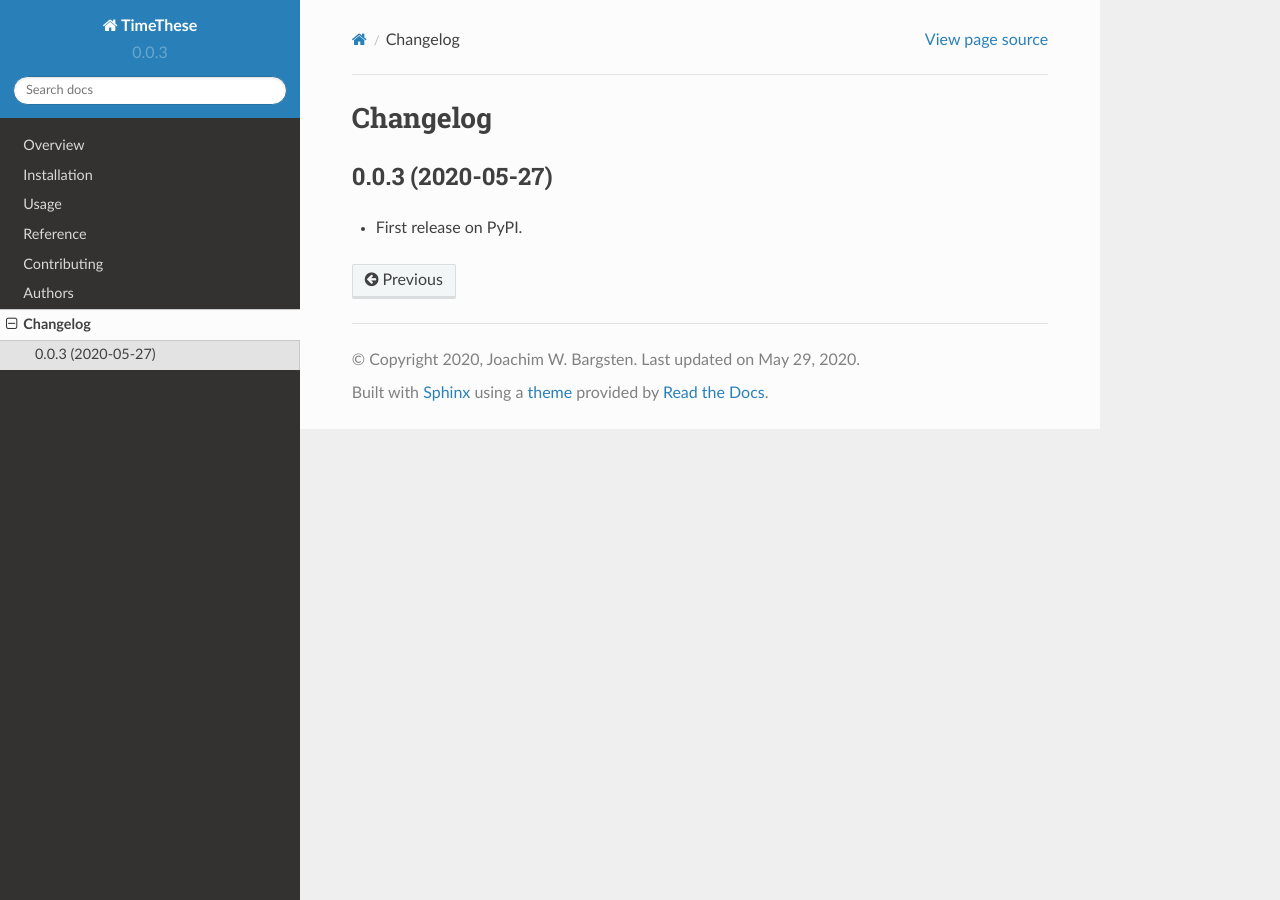
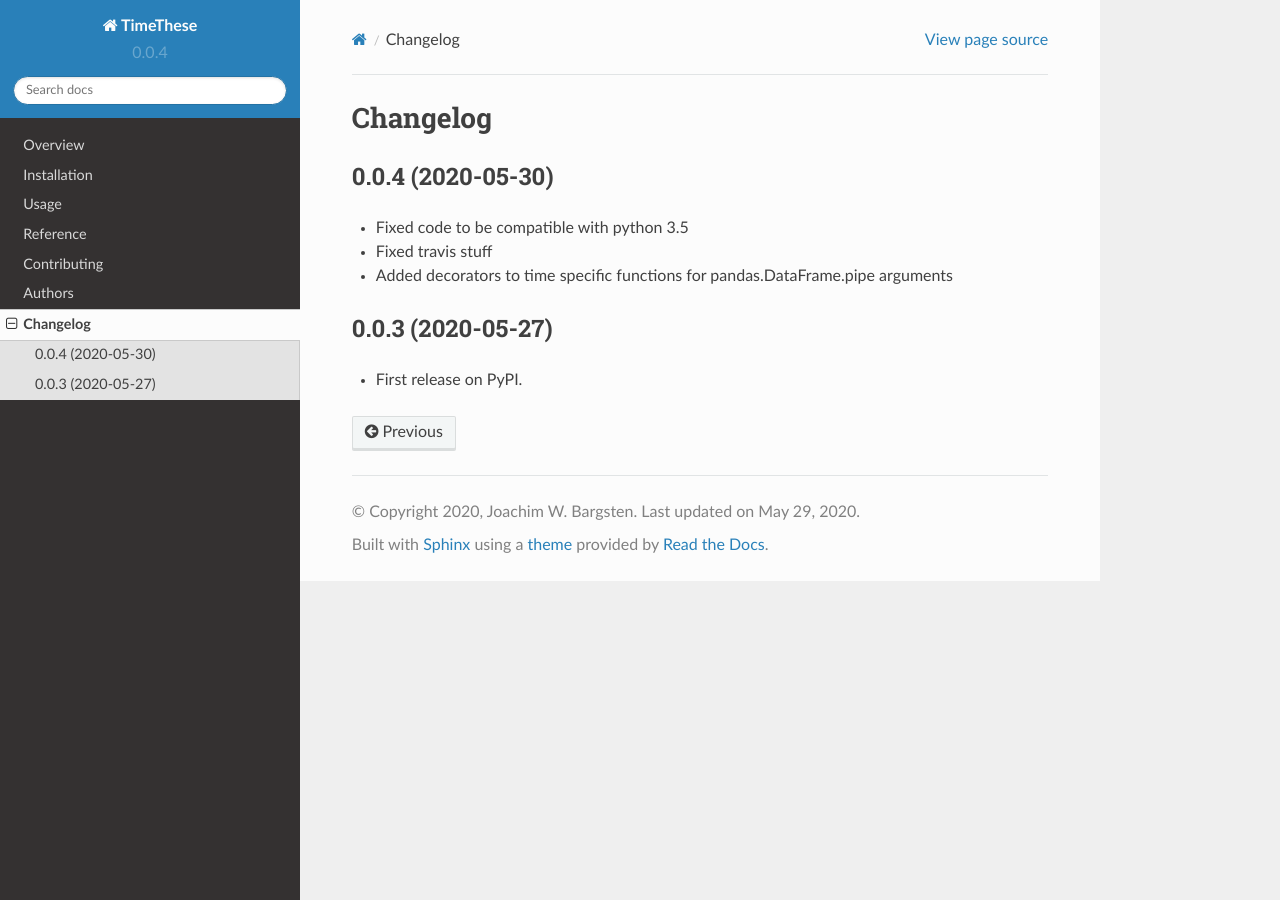
Before and after one commit to jwbargsten/python-timethese, a Sphinx documentation site: the page built from docs/changelog.rst, in a window 1280 px wide. Built offline with Sphinx 7.4.7 and the Read the Docs theme 2.0.0, drawn with Linux system fonts in a browser that asks for light colours.

Commit message:
bump to version 0.0.4

```diff
--- a/CHANGELOG.rst
+++ b/CHANGELOG.rst
@@ -1,6 +1,14 @@
 
 Changelog
 =========
+
+0.0.4 (2020-05-30)
+------------------
+
+* Fixed code to be compatible with python 3.5
+* Fixed travis stuff
+* Added decorators to time specific functions for pandas.DataFrame.pipe arguments
+
 
 0.0.3 (2020-05-27)
 ------------------
--- a/docs/conf.py
+++ b/docs/conf.py
@@ -20,7 +20,7 @@ project = "TimeThese"
 year = "2020"
 author = "Joachim W. Bargsten"
 copyright = "{0}, {1}".format(year, author)
-version = release = "0.0.3"
+version = release = "0.0.4"
 
 pygments_style = "trac"
 templates_path = ["."]
--- a/pyproject.toml
+++ b/pyproject.toml
@@ -1,8 +1,6 @@
 [metadata]
 name = "timethese"
-version = "0.0.3"
-description = ""
-authors = ["Joachim Bargsten <jw@bargsten.org>"]
+aAdded uthors = ["Joachim Bargsten <jw@bargsten.org>"]
 license = "MIT"
 
 [build-system]
--- a/setup.py
+++ b/setup.py
@@ -20,7 +20,7 @@ def read(*names, **kwargs):
 
 setup(
     name='timethese',
-    version='0.0.3',
+    version='0.0.4',
     license='MIT',
     description='timeit for multiple functions with better reporting',
     long_description='%s\n%s' % (
```
